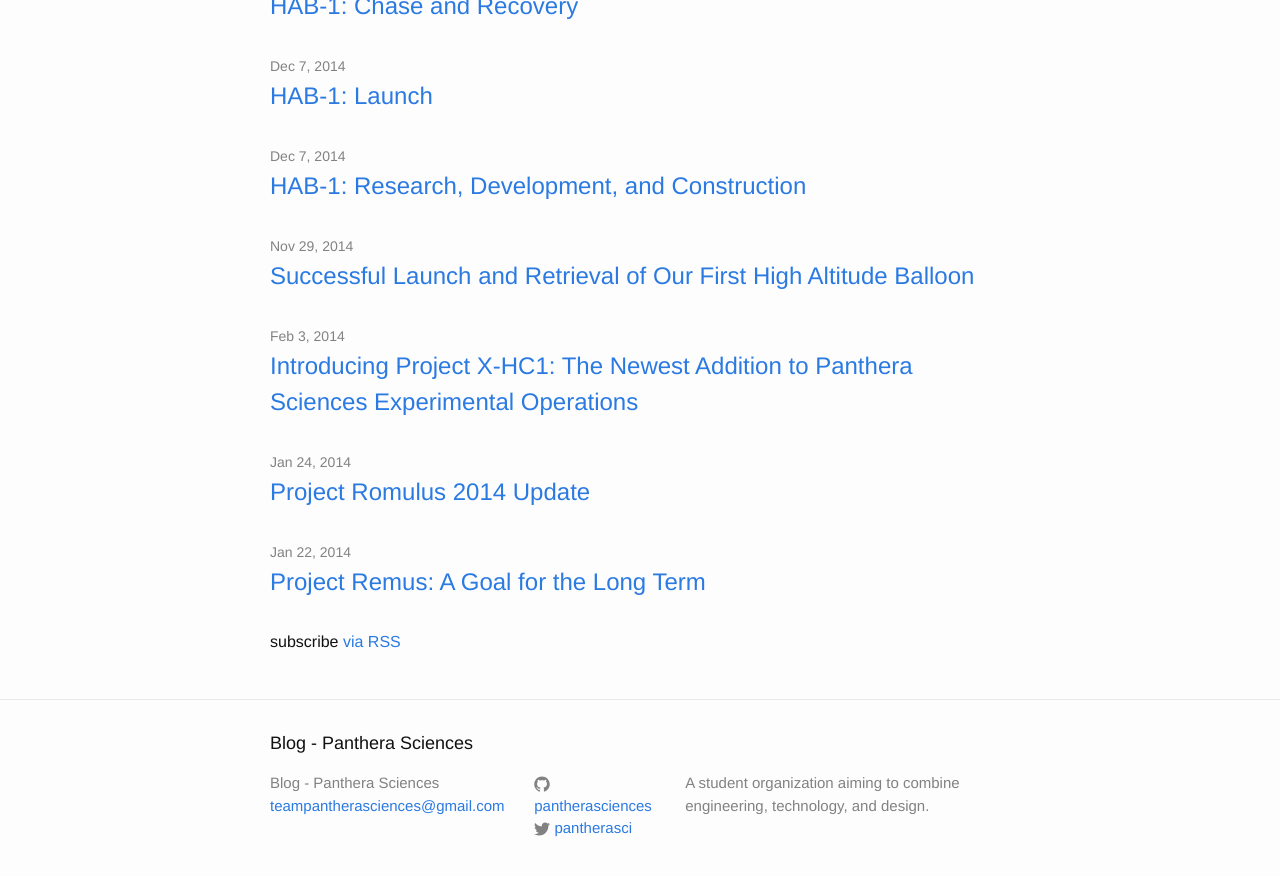
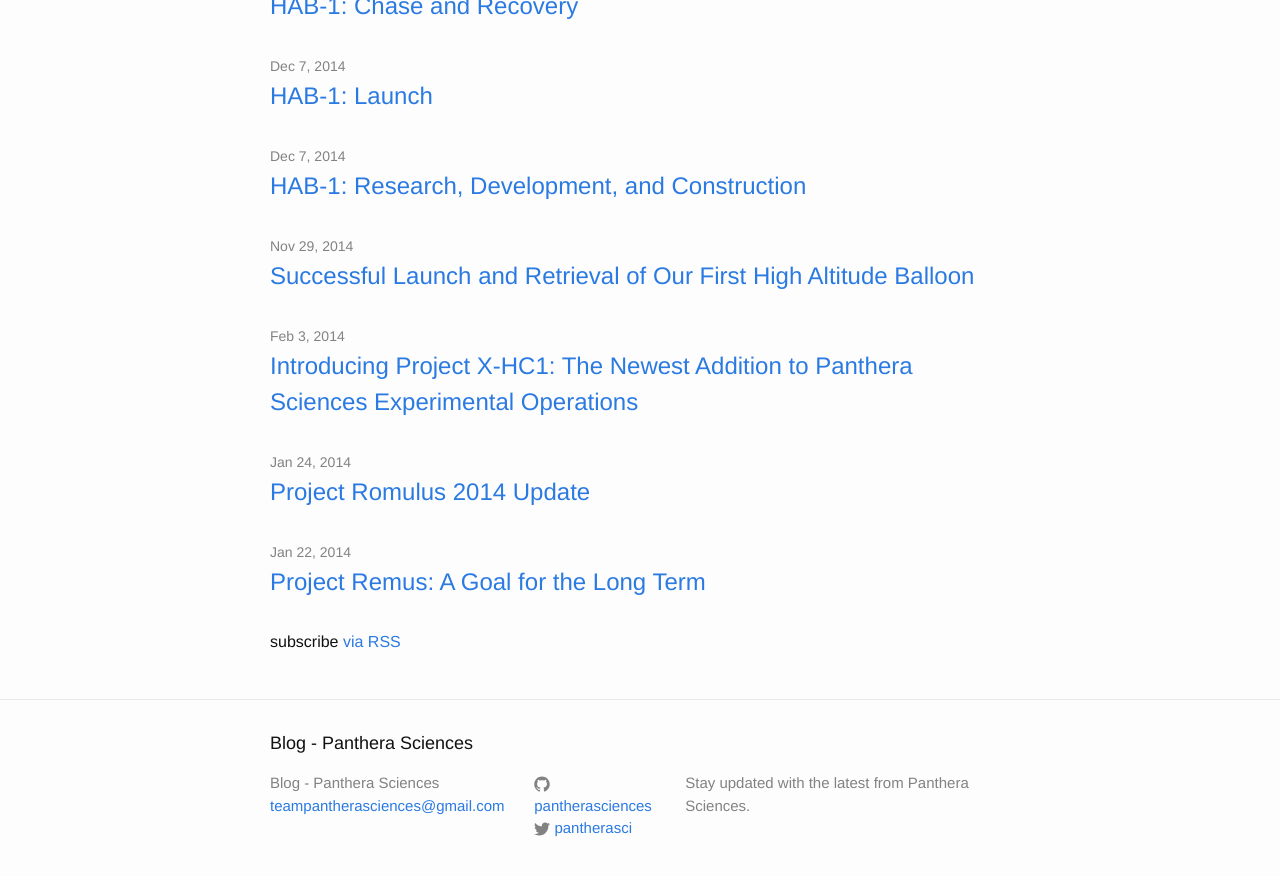
Before and after one commit to josheiland/pantherasconces.github.io, a Jekyll site: the page built from index.html, in a window 1280 px wide and 900 px high, scrolled down 2279 px. Shown: the top 876 px of the window. Built offline with Jekyll 4.4.1, drawn with Linux system fonts in a browser that asks for light colours.

Commit message:
Completed configuration
For now (planning some sitemap changes eventually)

```diff
--- a/_config.yml
+++ b/_config.yml
@@ -8,11 +8,40 @@
 # Site settings
 title: Blog - Panthera Sciences
 email: teampantherasciences@gmail.com
-description: A student organization aiming to combine engineering, technology, and design.
+author: Panthera Sciences
+description: Stay updated with the latest from Panthera Sciences.
+
+# URL Stuff
+url: "http://pantherasciences.com" # the base hostname & protocol for your site
 baseurl: "/blog" # the subpath of your site, e.g. /blog
-url: "http://pantherasciences.com" # the base hostname & protocol for your site
+permalink: /:categories/:title
+subscribe_rss: https://feedburner.google.com/fb/a/mailverify?uri=pantherasciencesblog&loc=en_US
+
+# Social Stuff
+flickr_username: pantherasciences
 twitter_username: pantherasci
 github_username:  pantherasciences
 
 # Build settings
 markdown: kramdown
+
+###########################
+# Octopress Configuration #
+###########################
+
+# Default extension for new posts and pages
+post_ext: markdown
+page_ext: html
+
+# Default templates for posts and pages
+# Found in _templates/
+post_layout: post
+page_layout: page
+
+# Format titles with titlecase?
+titlecase: true
+
+# Change default template file (in _templates/)
+post_template: post
+page_template: page
+draft_template: draft
```
